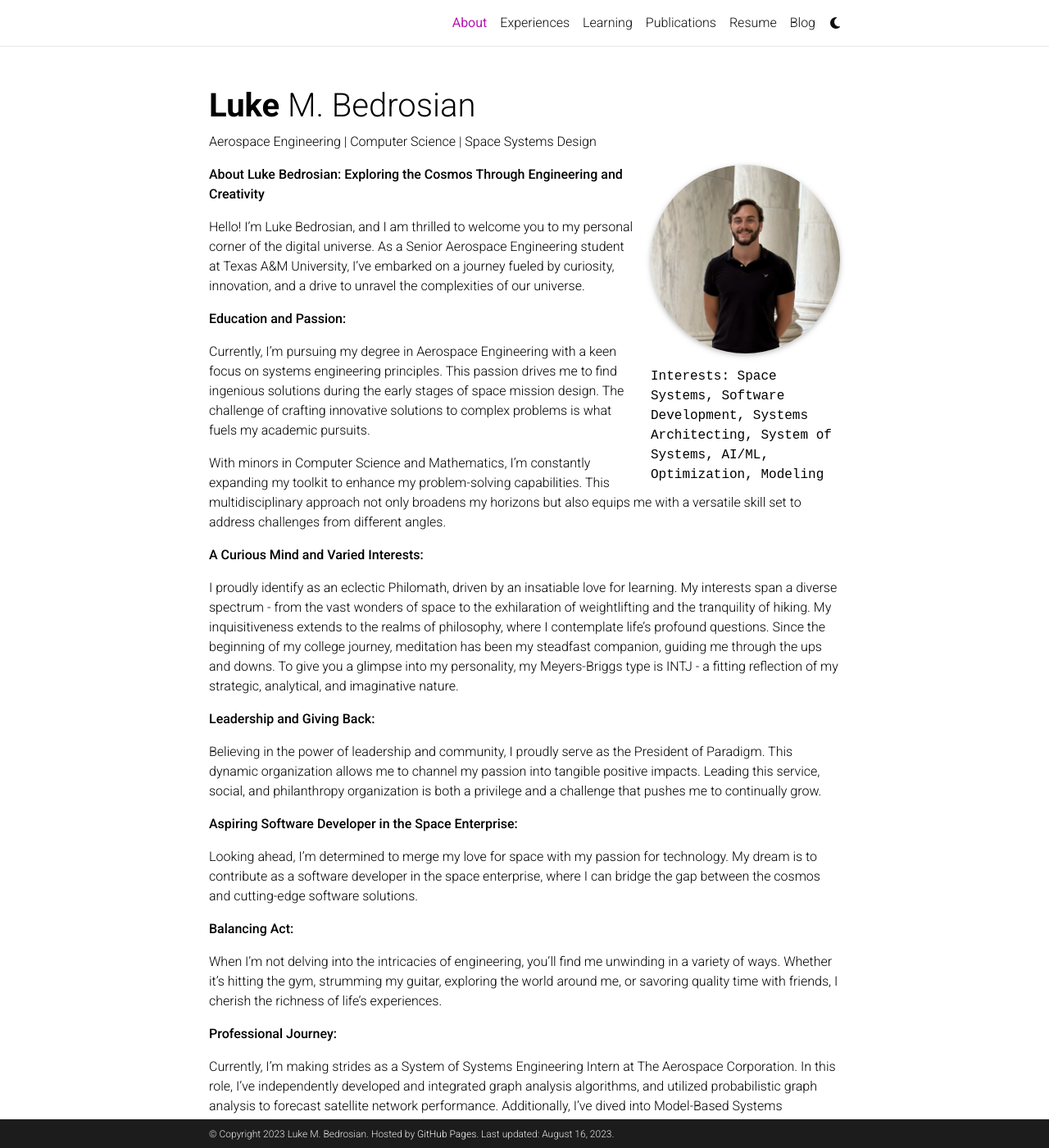
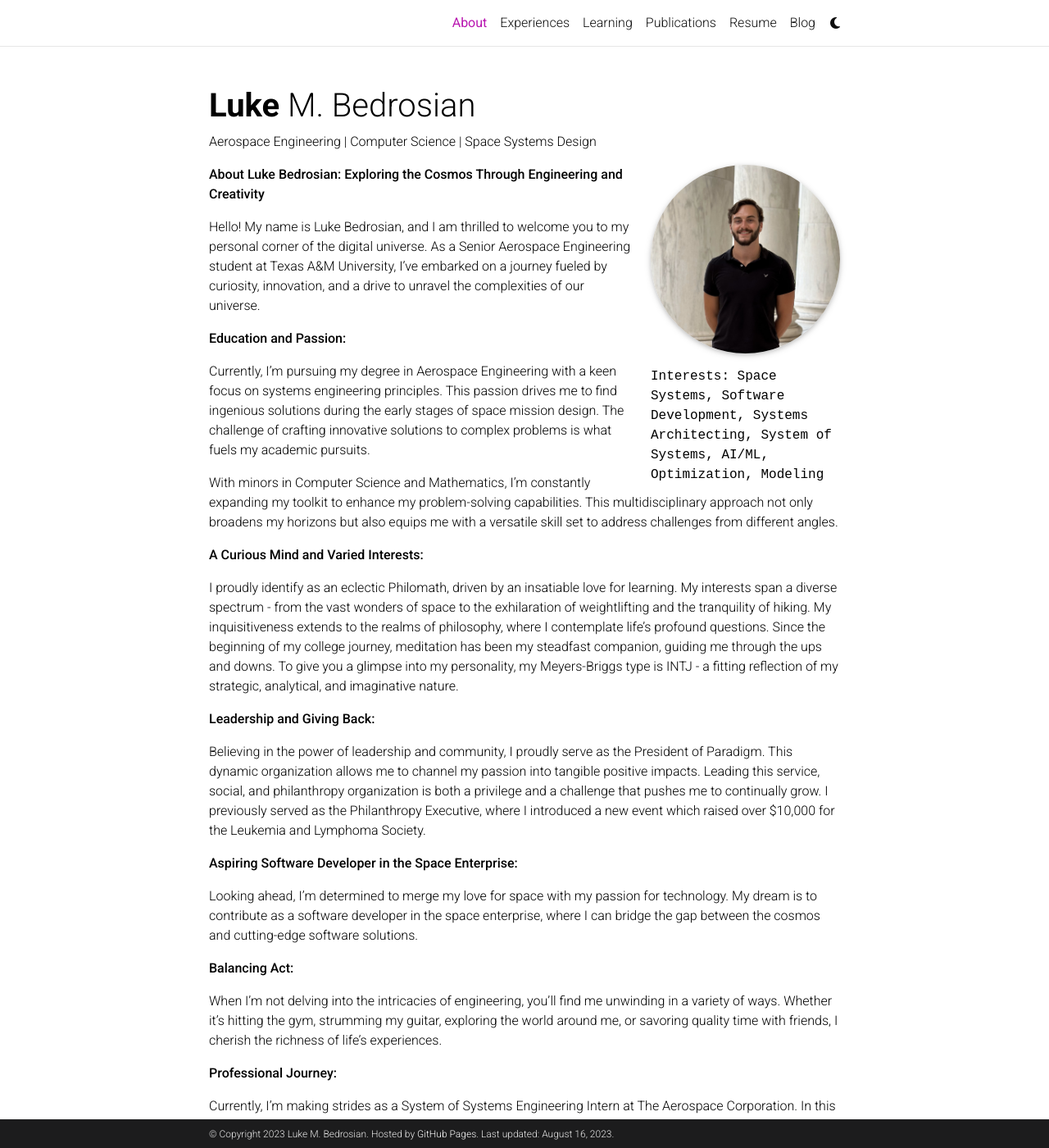
Before and after one commit to lukebedrosian/lukebedrosian.github.io, a Jekyll site: the page built from _pages/about.md, in a window 1280 px wide and 1400 px high. Shown: the whole window at 82% size. Built offline with Jekyll 4.4.1, drawn with Linux system fonts in a browser that asks for light colours; full-size pictures stand in for the smaller copies a plugin makes; comment, search, counter and statistics services are not loaded; a style sheet for code colours, icons or effects is not loaded.

Commit message:
Update about.md

```diff
--- a/_pages/about.md
+++ b/_pages/about.md
@@ -19,7 +19,7 @@
 
 **About Luke Bedrosian: Exploring the Cosmos Through Engineering and Creativity**
 
-Hello! I'm Luke Bedrosian, and I am thrilled to welcome you to my personal corner of the digital universe. As a Senior Aerospace Engineering student at Texas A&M University, I've embarked on a journey fueled by curiosity, innovation, and a drive to unravel the complexities of our universe.
+Hello! My name is Luke Bedrosian, and I am thrilled to welcome you to my personal corner of the digital universe. As a Senior Aerospace Engineering student at Texas A&M University, I've embarked on a journey fueled by curiosity, innovation, and a drive to unravel the complexities of our universe.
 
 **Education and Passion:**
 
@@ -33,7 +33,7 @@
 
 **Leadership and Giving Back:**
 
-Believing in the power of leadership and community, I proudly serve as the President of Paradigm. This dynamic organization allows me to channel my passion into tangible positive impacts. Leading this service, social, and philanthropy organization is both a privilege and a challenge that pushes me to continually grow.
+Believing in the power of leadership and community, I proudly serve as the President of Paradigm. This dynamic organization allows me to channel my passion into tangible positive impacts. Leading this service, social, and philanthropy organization is both a privilege and a challenge that pushes me to continually grow. I previously served as the Philanthropy Executive, where I introduced a new event which raised over $10,000 for the Leukemia and Lymphoma Society.
 
 **Aspiring Software Developer in the Space Enterprise:**
 
@@ -82,13 +82,19 @@
 {% enddetails %}
 
 {% details Fun Facts %}
+I describe myself as... an eclectic philomath
+
 Meyers-Briggs: INTJ
+
+Favorite quote: "The greatness of a man is not in how much wealth he acquires, but in his integrity and his ability to affect those around him positively." - Bob Marley
+
+Favorite Historical Figures: Alexander Hamilton, Marcus Aurelius, Theodore Roosevelt
 
 Favorite Book: *The Great Gatsby* by F. Scott Fitzgerald
 
 Favorite Artist: Edward Hopper
 
-Favorite Muscial Artist: Bob Marley
+Music I'm Listening to Right Now: Tyler Childers, Colter Wall, Arctic Monkeys, The Grateful Dead, Kendrick Lamar, Led Zeppelin
 
 Favorite Sports Teams: Chicago Bears, Bulls, Blackhawks, Cubs
 
```
